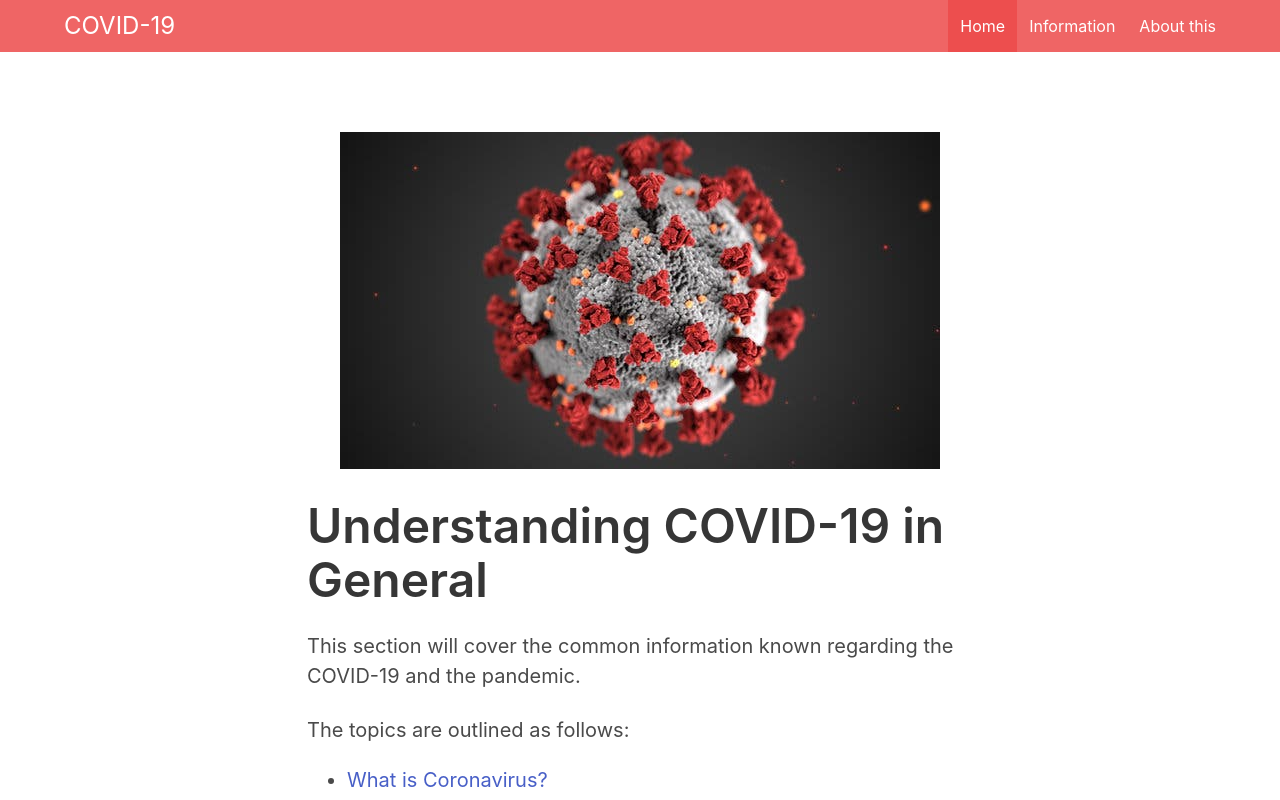
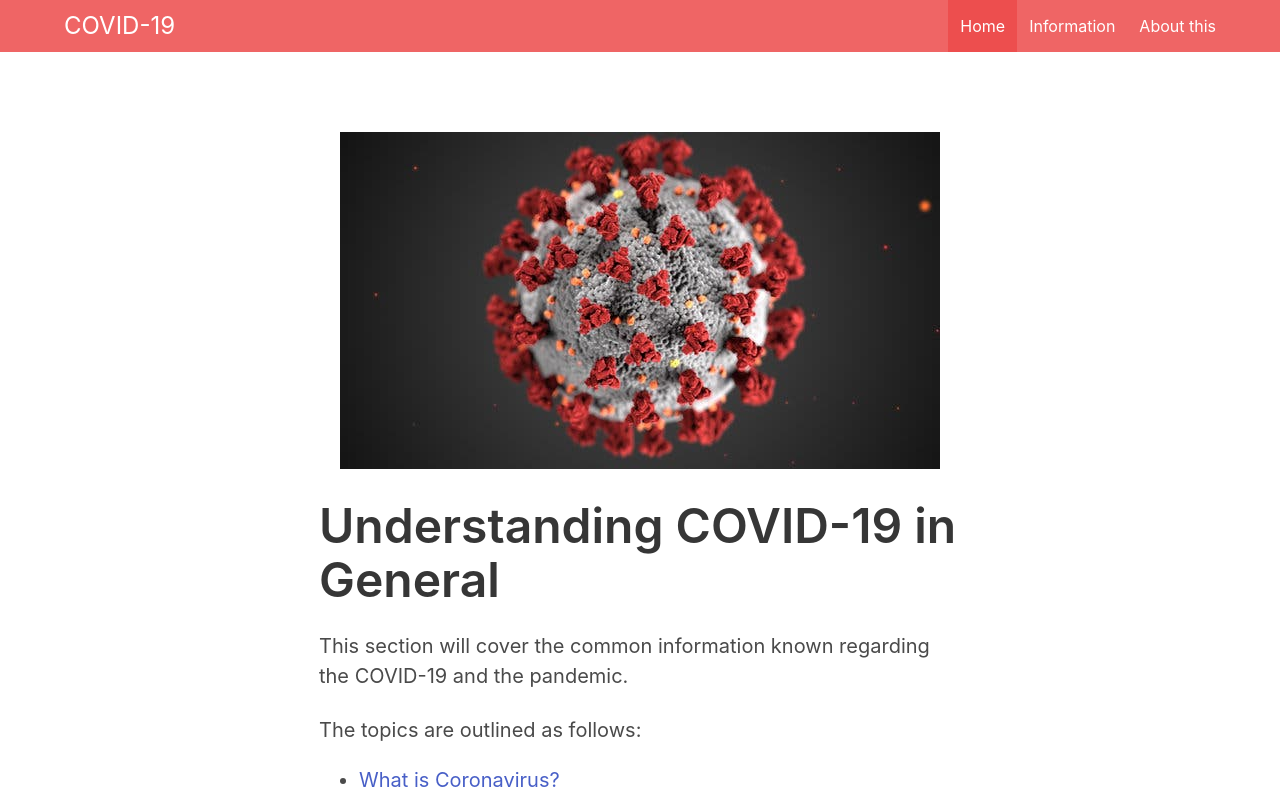
Before and after one commit to data-miner00/ng-covid-tracker, an Angular app: page /info in a window 1280 px wide. Shown: the top 800 px of the page. Built offline with nearby package versions, Linux system fonts and the light colour scheme; what ngx-echarts would draw is missing.

Commit message:
feat: Added more padding

```diff
--- a/src/app/views/info/info.component.html
+++ b/src/app/views/info/info.component.html
@@ -1,5 +1,5 @@
 <div class="info">
-  <div class="info__wrapper content px-3">
+  <div class="info__wrapper content px-5">
     <div class="info__img">
       <img src="assets/corona.jpg" alt="" />
     </div>
@@ -97,7 +97,12 @@
       <article class="message is-info">
         <div class="message-body">
           Wearing mask in a proper way is crucial to keep yourself and other
-          safe. <a href="">Learn how to wear a proper, effective mask.</a>
+          safe.
+          <a
+            target="_blank"
+            href="https://www.cdc.gov/coronavirus/2019-ncov/prevent-getting-sick/about-face-coverings.html"
+            >Learn how to wear a proper, effective mask.</a
+          >
         </div>
       </article>
 
```
